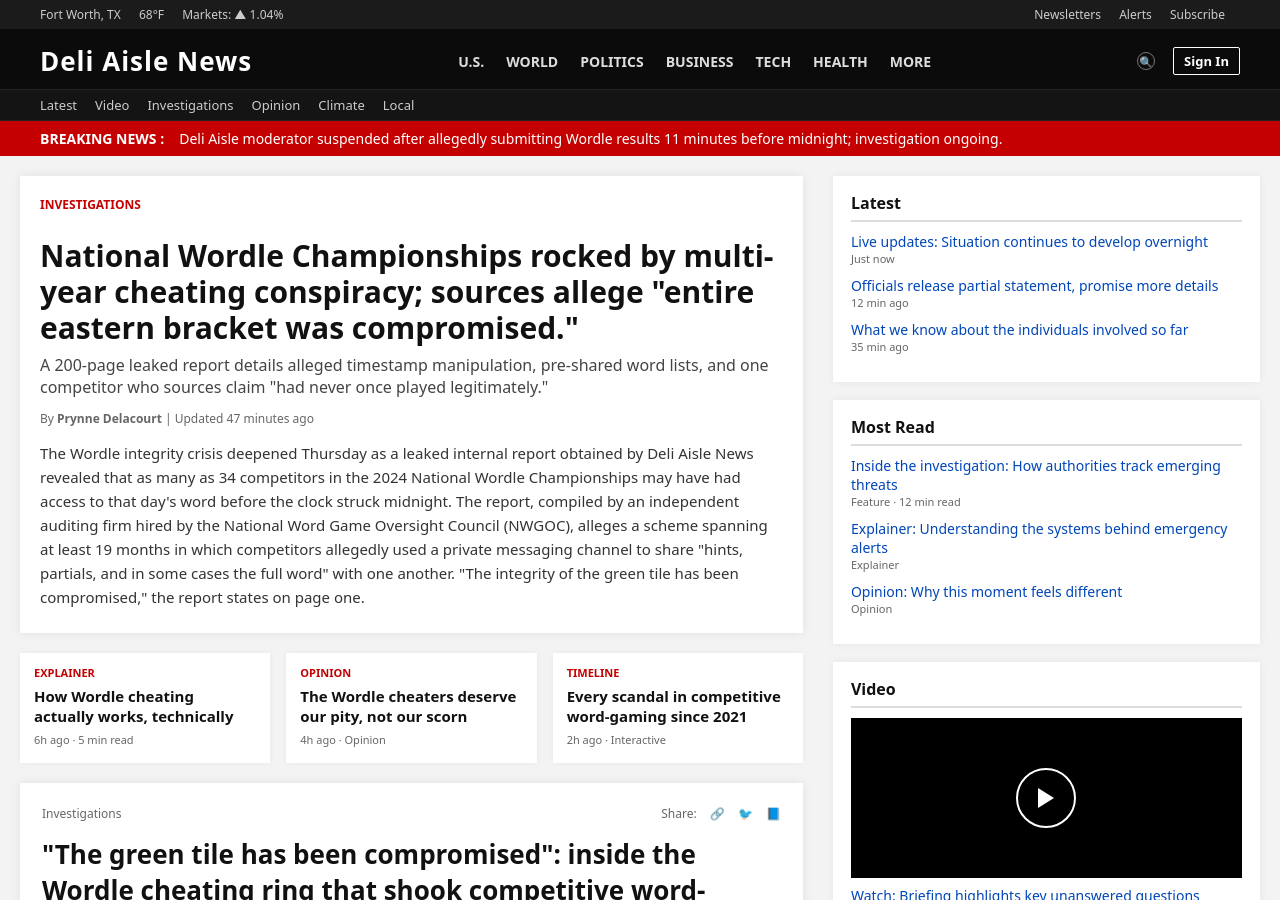
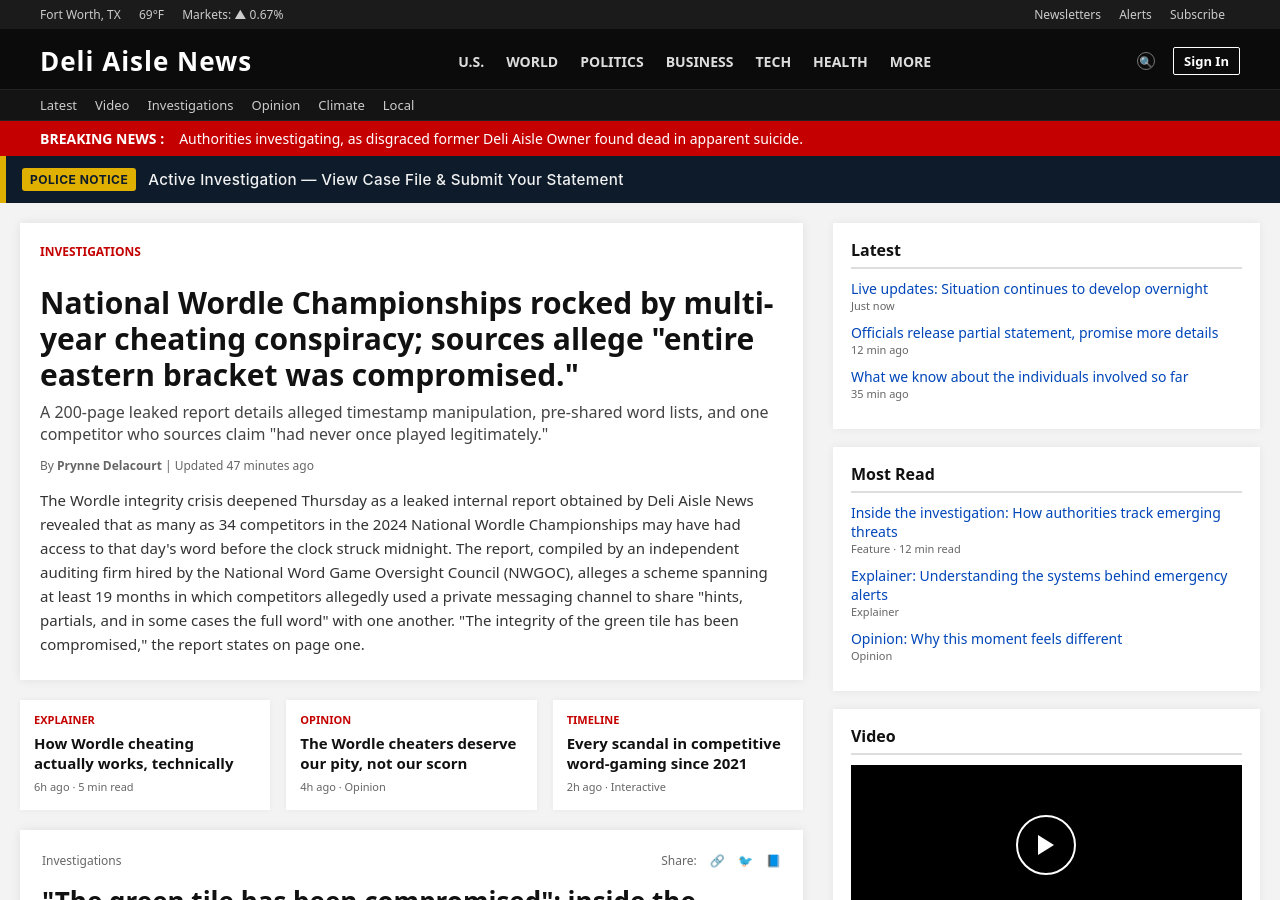
Before and after one commit to NotAnIronman/ARG, a Jekyll site: the page built from pages/032726.html, in a window 1280 px wide and 900 px high. Built offline with Jekyll 4.4.1, drawn with Linux system fonts in a browser that asks for light colours.

Commit message:
Update 032726.html

```diff
--- a/pages/032726.html
+++ b/pages/032726.html
@@ -1,58 +1,9 @@
-<!DOCTYPE html>
-<html lang="en">
-<head>
-<meta charset="UTF-8">
-<meta name="viewport" content="width=device-width, initial-scale=1.0">
-<title>Deli Aisle News | Wordle National Championships Embroiled in Cheating Scandal</title>
-<link rel="stylesheet" href="styles.css">
-</head>
-<body>
-
-<div class="utility-bar">
-    <div class="utility-left">
-        <span>Fort Worth, TX</span>
-        <span>68°F</span>
-        <span>Markets: ▲ 1.04%</span>
-    </div>
-    <div class="utility-right">
-        <span>Newsletters</span>
-        <span>Alerts</span>
-        <span>Subscribe</span>
-    </div>
-</div>
-
-<div class="header">
-    <div class="logo">Deli Aisle News</div>
-    <nav class="primary-nav">
-        <a href="#">U.S.</a>
-        <a href="#">World</a>
-        <a href="#">Politics</a>
-        <a href="#">Business</a>
-        <a href="#">Tech</a>
-        <a href="#">Health</a>
-        <a href="#">More</a>
-    </nav>
-    <div class="header-actions">
-        <div class="search-icon">🔍</div>
-        <div class="signin">Sign In</div>
-    </div>
-</div>
-
-<div class="secondary-nav">
-    <a href="#">Latest</a>
-    <a href="#">Video</a>
-    <a href="#">Investigations</a>
-    <a href="#">Opinion</a>
-    <a href="#">Climate</a>
-    <a href="#">Local</a>
-</div>
-
-<div class="breaking-bar">
-    <div class="breaking-label">Breaking News :</div>
-    <div class="breaking-headline">
-        Deli Aisle moderator suspended after allegedly submitting Wordle results 11 minutes before midnight; investigation ongoing.
-    </div>
-</div>
+---
+layout: default
+title: "Breaking News"
+breaking_headline: "Authorities investigating, as disgraced former Deli Aisle Owner found dead in apparent suicide."
+show_banner: true
+---
 
 <div class="page">
 
@@ -199,42 +150,3 @@
         </section>
     </aside>
 </div>
-
-<footer class="footer">
-    <div class="footer-grid">
-        <div>
-            <h4>News</h4>
-            <a href="#">U.S.</a>
-            <a href="#">World</a>
-            <a href="#">Politics</a>
-            <a href="#">Local</a>
-        </div>
-        <div>
-            <h4>Sections</h4>
-            <a href="#">Business</a>
-            <a href="#">Tech</a>
-            <a href="#">Health</a>
-            <a href="#">Climate</a>
-        </div>
-        <div>
-            <h4>About</h4>
-            <a href="#">About Us</a>
-            <a href="#">Standards</a>
-            <a href="#">Careers</a>
-            <a href="#">Press</a>
-        </div>
-        <div>
-            <h4>Contact</h4>
-            <a href="#">Contact Us</a>
-            <a href="#">Send a Tip</a>
-            <a href="#">Corrections</a>
-            <a href="#">Privacy</a>
-        </div>
-    </div>
-    <div class="footer-bottom">
-        © 2026 Deli Aisle News Network. All rights reserved.
-    </div>
-</footer>
-
-</body>
-</html>
```
